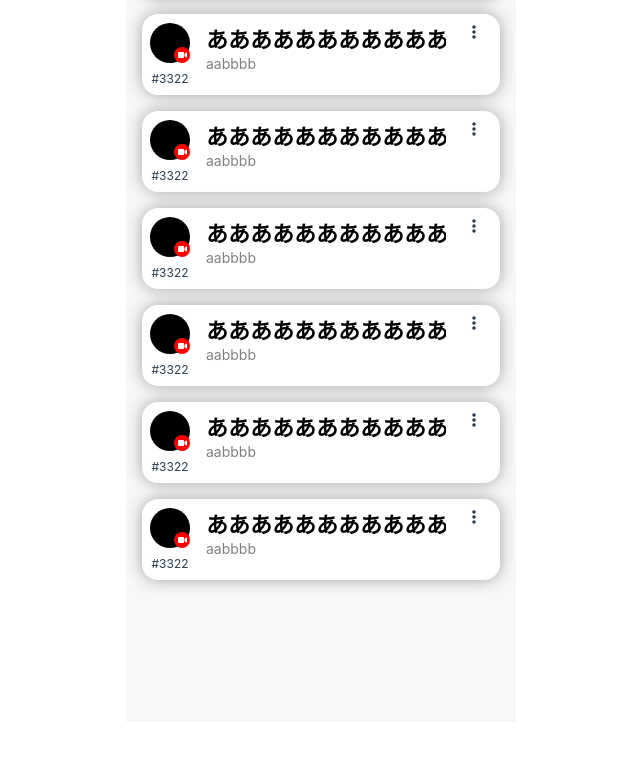
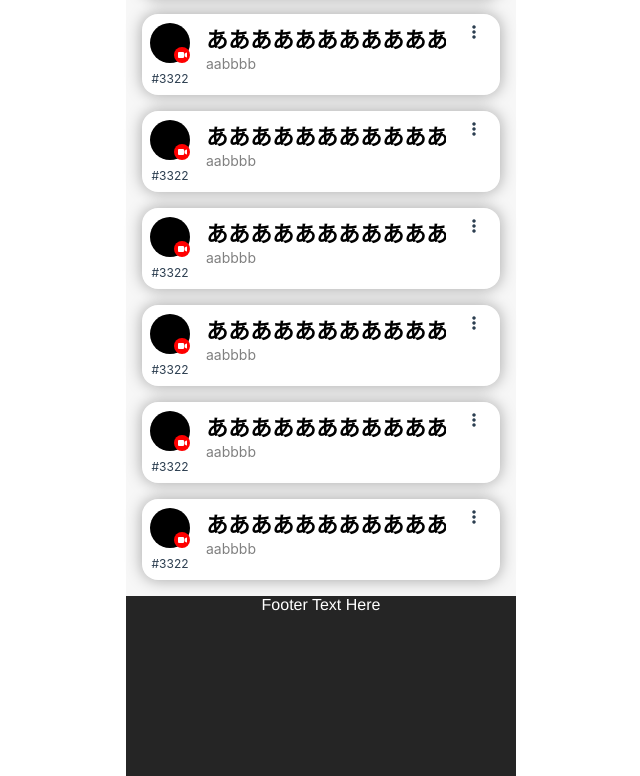
Before and after one commit to simd-float4x4/2525, a Vue app in the folder niconico-researcher/: page / in a window 1280 px wide. Shown: the part 1278-2054 px from the top of the page, without its empty margins (319-959 px from the left). Before the commit the page ends 2000 px from the top, so only its background shows below. Built offline with nearby package versions, Linux system fonts and the light colour scheme.

Commit message:
fix: フッターの追加

```diff
--- a/niconico-researcher/src/App.vue
+++ b/niconico-researcher/src/App.vue
@@ -21,6 +21,7 @@
        <CastCell />
        <CastCell />
     </div>
+    <FooterView />
   </div>
 </template>
 
@@ -30,6 +31,7 @@ import CarouselArea from './components/CarouselArea.vue'
 import CastCell from './components/CastCell.vue'
 import SearchForm from './components/SearchForm.vue'
 import CategoryList from './components/CategoryList/CategoryList.vue'
+import FooterView from './components/FooterView.vue'
 
 export default {
   name: 'App',
@@ -38,7 +40,8 @@ export default {
     CarouselArea,
     SearchForm,
     CategoryList,
-    CastCell
+    CastCell,
+    FooterView
   }
 }
 </script>
--- /dev/null
+++ b/niconico-researcher/src/components/FooterView.vue
@@ -0,0 +1,14 @@
+<template>
+    <div class="footer">
+        Footer Text Here
+    </div>
+</template>
+
+<style scoped>
+    .footer {
+        background-color: #252525;
+        width: 100%;
+        height: 180px;
+        color: white;
+    }
+</style>
```
